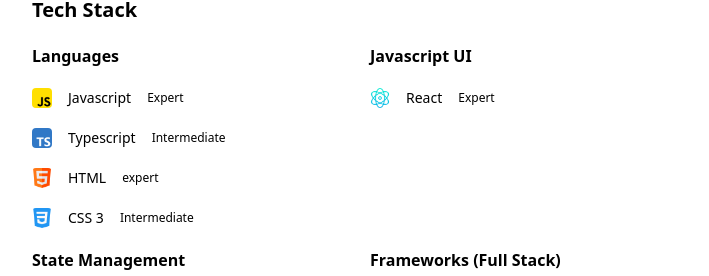
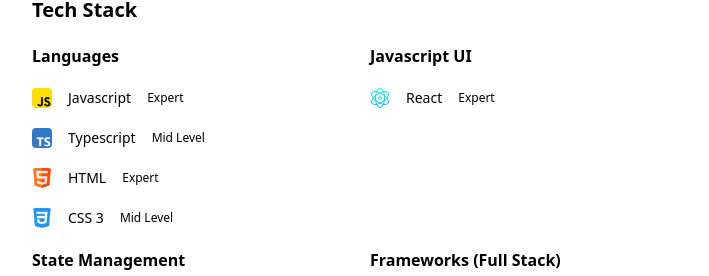
Before and after one commit to ashik-75/showcase, a Next.js app: page / in a window 1280 px wide. Shown: the part 1236-1512 px from the top of the page, without its empty margins (380-1089 px from the left). Built offline with nearby package versions, Linux system fonts and the light colour scheme.

Commit message:
typo changes

```diff
--- a/components/Tech/techData.ts
+++ b/components/Tech/techData.ts
@@ -11,19 +11,19 @@ export const languages: TechTypes[] = [
     id: 2,
     name: "Typescript",
     image: "ts.png",
-    level: "Intermediate",
+    level: "Mid Level",
   },
   {
     id: 3,
     name: "HTML",
     image: "html.png",
-    level: "expert",
+    level: "Expert",
   },
   {
     id: 4,
     name: "CSS 3",
     image: "css-3.png",
-    level: "Intermediate",
+    level: "Mid Level",
   },
 ];
 
```
